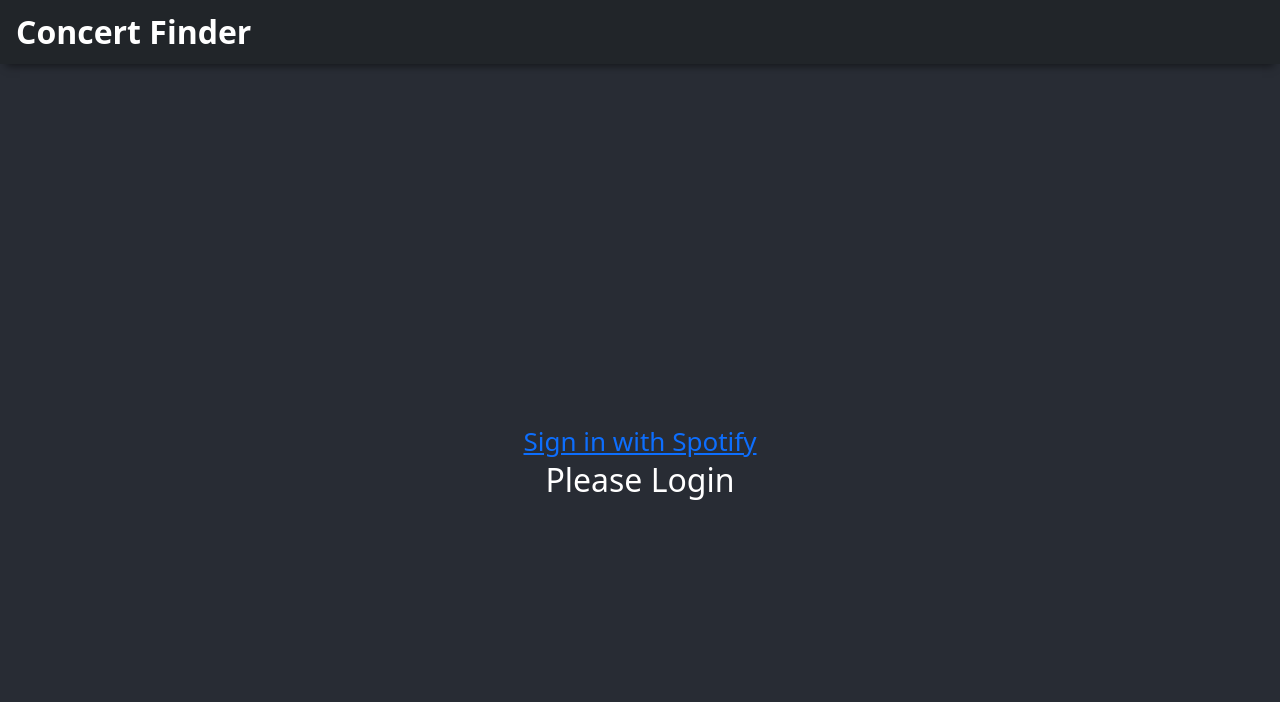
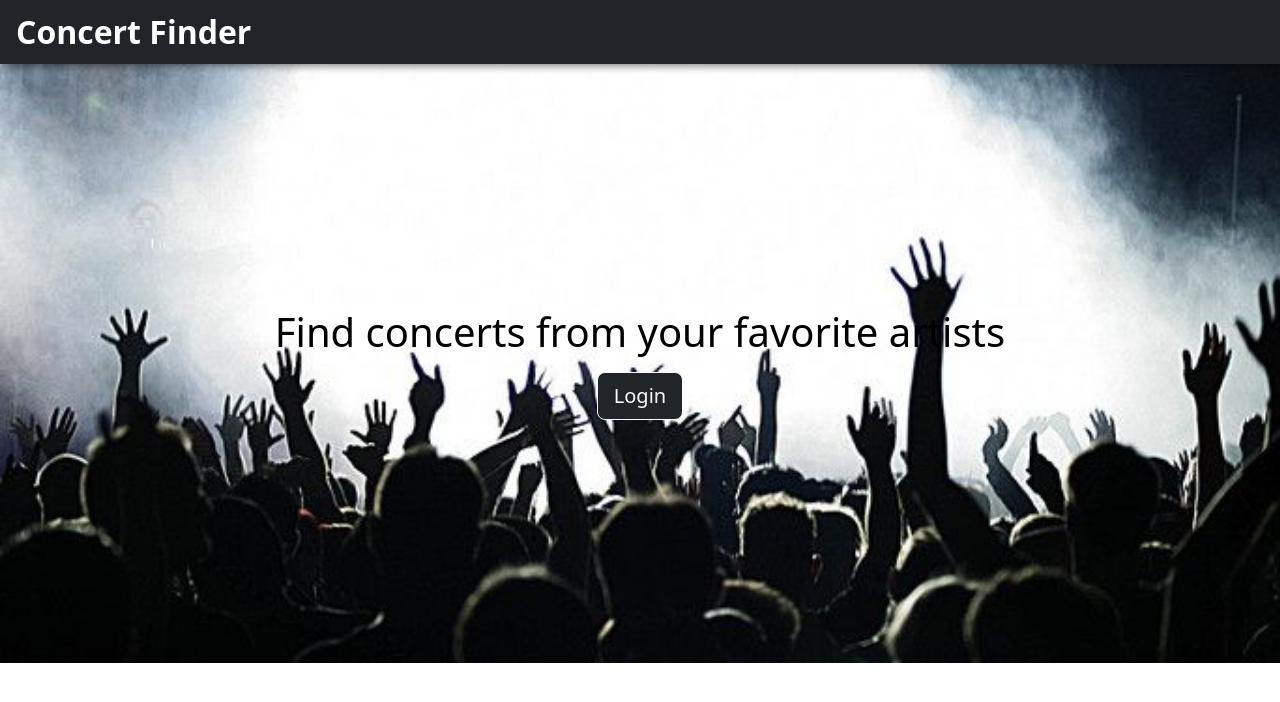
Before and after one commit to nalinsinha/concert-finder, a React (Create React App) app: page /artist/1 in a window 1280 px wide. Shown: the top 702 px of the page. Built offline with nearby package versions, Linux system fonts and the light colour scheme; what spotify-web-api-js would draw is missing.

Commit message:
Updated home page and added artist page

```diff
--- a/package.json
+++ b/package.json
@@ -6,6 +6,7 @@
     "@testing-library/jest-dom": "^5.16.4",
     "@testing-library/react": "^13.3.0",
     "@testing-library/user-event": "^13.5.0",
+    "axios": "^0.27.2",
     "bootstrap": "^5.2.0",
     "install": "^0.13.0",
     "npm": "^8.15.0",
--- a/src/App.css
+++ b/src/App.css
@@ -47,3 +47,20 @@
 #artistList {
     padding: 2rem;
 }
+
+#concertList {
+    background-color:rgba(30, 0, 0, 0);
+    color: white;
+    border-left: 0;
+    border-right: 0;
+    border-color: white;
+}
+
+#backgroundHeader {
+    background-image: url("./img/concert.jpeg");
+    background-repeat: no-repeat;
+    background-size: cover;
+    height: auto;
+    padding: 19%
+
+}
--- a/src/App.js
+++ b/src/App.js
@@ -1,23 +1,10 @@
 import "./App.css";
 import SpotifyWebAPI from "spotify-web-api-js";
-import {
-	BrowserRouter as Router,
-	Routes,
-	Route,
-	Link,
-	useParams,
-} from "react-router-dom";
+import { BrowserRouter as Router, Routes, Route, Link } from "react-router-dom";
 import React, { useEffect, useState } from "react";
+import Artist from "./components/Artist";
 
 const spotify = new SpotifyWebAPI();
-const Artist = () => {
-	const id = useParams().id;
-	return (
-		<div>
-			<h1>{id}</h1>
-		</div>
-	);
-};
 
 function App() {
 	const CLIENT_ID = "5003c8800ccb4488acf7163ac7730d1f";
@@ -52,7 +39,7 @@
 						return { name: t.name, id: t.id };
 					});
 					console.log("a: ", names);
-					setArtists(names);
+					setArtists(a.items);
 				})
 				.then(function(data) {
 					console.log(artists);
@@ -76,10 +63,41 @@
 	};
 
 	const renderArtists = () => {
+		console.log("ex: artist", artists[0]);
 		return artists.map((artist) => (
 			<div>
-				<Link key={artist.id} to={`/artist/${artist.id}`}>
+				<Link
+					key={artist.id}
+					to={{
+						pathname: `/artist/${artist.id}`,
+						state: "nalin",
+					}}
+					state={artist}
+				>
+					<div className="card mb-3">
+						<div className="row no-gutters">
+							<div className="col-md-4">
+								<img
+									src={artist.images[2].url}
+									className="card-img"
+									alt="..."
+								/>
+							</div>
+							<div className="col-md-8">
+								<div className="card-body">
+									<h5 className="card-title">
 										{artist.name}
+									</h5>
+									<button
+										type="button"
+										className="btn btn-secondary btn-lg btn-block"
+									>
+										See concerts
+									</button>
+								</div>
+							</div>
+						</div>
+					</div>
 				</Link>
 			</div>
 		));
@@ -91,24 +109,44 @@
 	return (
 		<div className="App">
 			<nav className="navbar navbar-dark bg-dark">
-					<span id="title-text" className="navbar-brand mb-0 h1">Concert Finder</span>
+				<span id="title-text" className="navbar-brand mb-0 h1">
+					Concert Finder
+				</span>
 			</nav>
+				{spotifyToken ? (
                     <header className="App-header">
-
-				{spotifyToken ? (
                         <Router>
                             <Routes>
                                 <Route path="/artist/:id" element={<Artist />} />
                                 <Route path="/" element={<ArtistList />} />
                             </Routes>
 					    </Router>
+                    </header>
+
 				) : (
-					<div>
-						<a href={loginURL}>Sign in with Spotify</a>
-						<h2>Please Login</h2>
+						<div
+							className=" text-center bg-image"
+							id="backgroundHeader"
+						>
+							<div
+								className="mask"
+							>
+								<div className="d-flex justify-content-center align-items-center h-100">
+									<div className="text-black">
+										<h1 className="mb-3">Find concerts from your favorite artists</h1>
+										<a
+											className="btn btn-outline-light btn-lg btn-dark"
+											href={loginURL}
+											role="button"
+										>
+											Login
+										</a>
 									</div>
+								</div>
+							</div>
+						</div>
+
 				)}
-			</header>
 		</div>
 	);
 }
--- /dev/null
+++ b/src/components/Artist.js
@@ -0,0 +1,50 @@
+import React, { useEffect, useState } from "react";
+import axios from "axios";
+import "../App.css";
+import { useParams, useLocation } from "react-router-dom";
+
+const Artist = (props) => {
+	const id = useParams().id;
+    const location = useLocation()
+    const artist = location.state
+    const [events, setEvents] = useState([]);
+	useEffect(() => {
+		var artistSlug = artist.name.replace(" ", "+")
+		var url =
+			`https://api.seatgeek.com/2/events?q=${artistSlug}&client_id=MjU1Mzc4NTh8MTY1ODcxMzg0MC40NDY0OTkz`;
+		axios
+			.get(url)
+			.then(function(response) {
+				console.log(response);
+                setEvents(response.data.events)
+                console.log("Events:", events)
+			})
+			.catch(function(error) {
+				console.log(error);
+			});
+
+	}, []);
+
+    const renderEvents = () => {
+		return events.map((event) => (
+			<div>
+				<li id="concertList" className="list-group-item ">{event.venue.display_location}: {event.short_title} </li>
+			</div>
+		));
+	};
+
+	return (
+		<div>
+            {events.length > 0 ?
+                <ul className="list-group " >
+                    {renderEvents()}
+                </ul>
+            :
+                <h1>No upcoming concerts.</h1>
+            }
+
+		</div>
+	);
+};
+
+export default Artist;
```
Also changed, not shown: src/img/concert.jpeg (added), 1 other file (tests, documents, lock files or other folders). Lines whose indentation alone changed are shown as unchanged.
